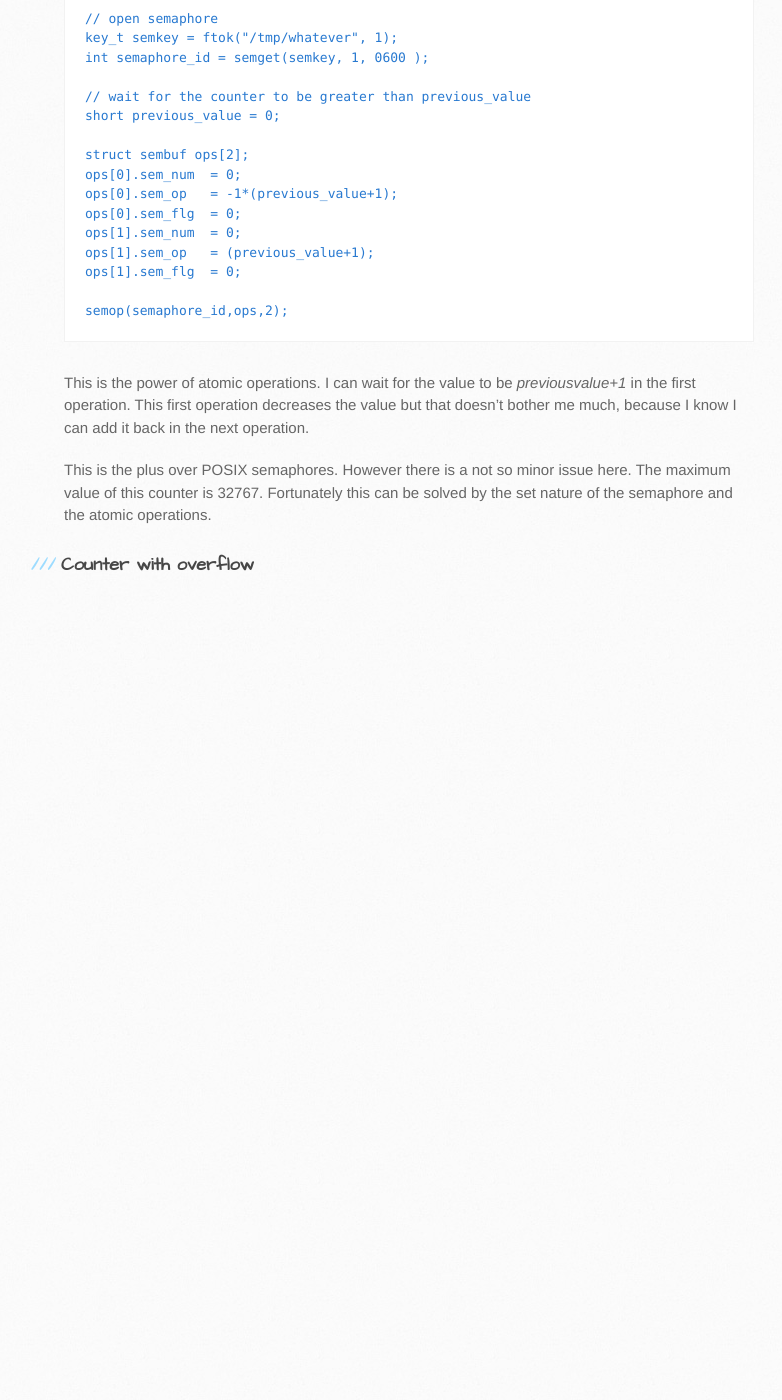
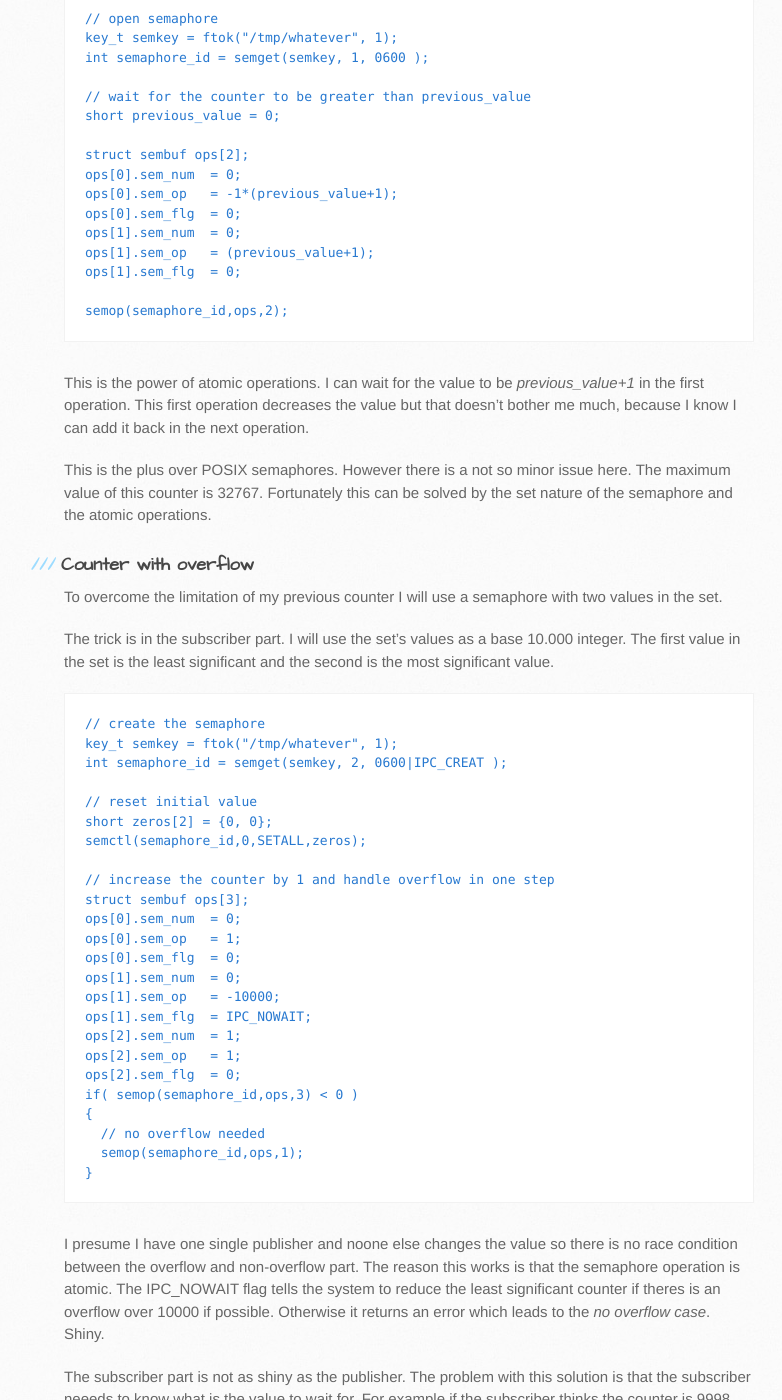
Before and after one commit to dbeck/dbeck.github.io, a Jekyll site: the page built from _posts/2015-06-12-system-five-semaphores.markdown, in a window 1280 px wide and 1400 px high, scrolled down 1568 px. Shown: the whole window, without its empty margins (106-888 px from the left). Built offline with Jekyll 4.4.1, drawn with Linux system fonts in a browser that asks for light colours; Markdown is read by kramdown in place of the engine named in the settings; before the commit the page ends 2176 px from its top, so only the background shows below that; some of the changed text lies outside the part shown.

Commit message:
More semaphores

```diff
--- a/_posts/2015-06-12-system-five-semaphores.markdown
+++ b/_posts/2015-06-12-system-five-semaphores.markdown
@@ -71,8 +71,78 @@ Nothing special so far. Let's look at the subscriber code. It opens the counter
 
     semop(semaphore_id,ops,2);
 
-This is the power of atomic operations. I can wait for the value to be _previousvalue+1_ in the first operation. This first operation decreases the value but that doesn't bother me much, because I know I can add it back in the next operation.
+This is the power of atomic operations. I can wait for the value to be _previous_value+1_ in the first operation. This first operation decreases the value but that doesn't bother me much, because I know I can add it back in the next operation.
 
 This is the plus over POSIX semaphores. However there is a not so minor issue here. The maximum value of this counter is 32767. Fortunately this can be solved by the set nature of the semaphore and the atomic operations.
 
 ### Counter with overflow
+
+To overcome the limitation of my previous counter I will use a semaphore with two values in the set.
+
+The trick is in the subscriber part. I will use the set's values as a base 10.000 integer. The first value in the set is the least significant and the second is the most significant value.
+
+    // create the semaphore
+    key_t semkey = ftok("/tmp/whatever", 1);
+    int semaphore_id = semget(semkey, 2, 0600|IPC_CREAT );
+
+    // reset initial value
+    short zeros[2] = {0, 0};
+    semctl(semaphore_id,0,SETALL,zeros);
+
+    // increase the counter by 1 and handle overflow in one step
+    struct sembuf ops[3];
+    ops[0].sem_num  = 0;
+    ops[0].sem_op   = 1;
+    ops[0].sem_flg  = 0;
+    ops[1].sem_num  = 0;
+    ops[1].sem_op   = -10000;
+    ops[1].sem_flg  = IPC_NOWAIT;
+    ops[2].sem_num  = 1;
+    ops[2].sem_op   = 1;
+    ops[2].sem_flg  = 0;
+    if( semop(semaphore_id,ops,3) < 0 )
+    {
+      // no overflow needed
+      semop(semaphore_id,ops,1);
+    }
+
+I presume I have one single publisher and noone else changes the value so there is no race condition between the overflow and non-overflow part. The reason this works is that the semaphore operation is atomic. The IPC_NOWAIT flag tells the system to reduce the least significant counter if theres is an overflow over 10000 if possible. Otherwise it returns an error which leads to the _no overflow case_. Shiny.
+
+The subscriber part is not as shiny as the publisher. The problem with this solution is that the subscriber neeeds to know what is the value to wait for. For example if the subscriber thinks the counter is 9998 and waits for it to be 9999, but the publisher is lot faster and the value became 10002 then the subsciber will wait for long.
+
+The 10002 in our example is {2,1} in semaphore value terms.
+
+On Linux there is a non standard GNU extension to the System V interface that comes handy in this case called _semtimedop_. On other systems like Mac OSX this is not available.
+
+    // open semaphore
+    key_t semkey = ftok("/tmp/whatever", 1);
+    int semaphore_id = semget(semkey, 2, 0600 );
+
+    // wait for the counter to be greater than previous_value
+    uint32_t previous_value = 9998;
+    short previous_value_set[2] = {
+      previous_value%1000,
+      previous_value/1000
+    };
+
+    while( (previous_value_set[0]+
+            10000*previous_value_set[1]) < previous_value )
+    {
+
+      // timed wait on the least significant value only
+      struct sembuf ops[2];
+      ops[0].sem_num  = 0;
+      ops[0].sem_op   = -1*(previous_value_set[0]+1);
+      ops[0].sem_flg  = 0;
+      ops[1].sem_num  = 0;
+      ops[1].sem_op   = previous_value_set[0]+1;
+      ops[1].sem_flg  = 0;
+
+      // 20 ms
+      struct timespec ts = { 0, 20*1000000 };
+      semtimedop(semaphore_id(),ops,2,&ts);
+
+      ::semctl(semaphore_id(),0,GETALL,previous_value_set);
+    }
+
+It is fairly easy to extend this counter to larger values by adding more values into the semaphore set and do more semaphore operations in the sembuf array.
```
Also changed, not shown: other parts of _posts/2015-06-12-system-five-semaphores.markdown (+1 -1 lines).
